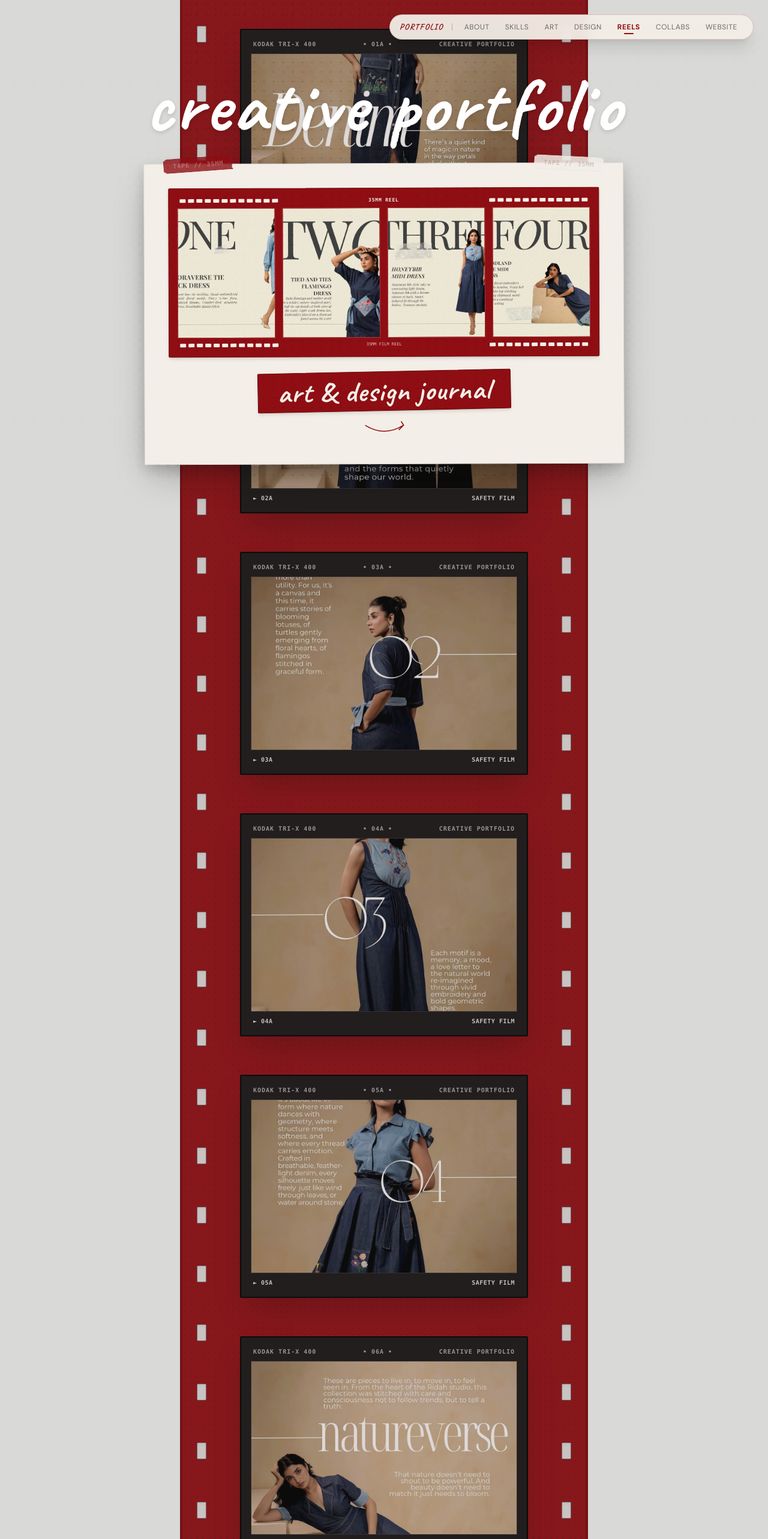
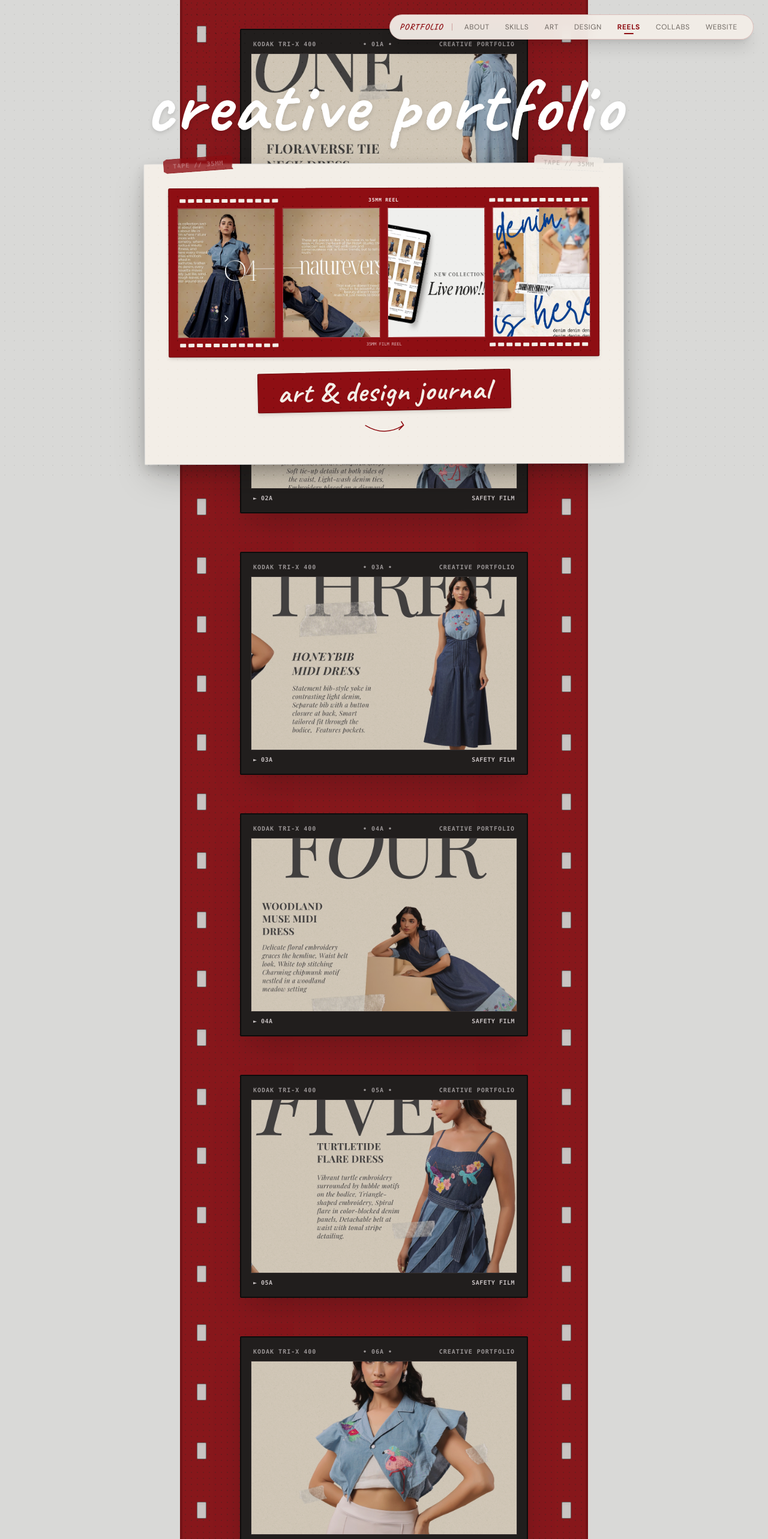
Before and after one commit to Prathamvarma21/snpdigital, a Next.js app: page / in a window 1280 px wide. Shown: the top 2566 px of the page at 60% size. Built offline with nearby package versions, Linux system fonts and the light colour scheme.

Commit message:
Swap images in Hero and FilmStrip sections

```diff
--- a/components/FilmStrip.tsx
+++ b/components/FilmStrip.tsx
@@ -3,12 +3,12 @@
 import Image from 'next/image';
 
 const portraitList = [
-  { src: '/images/“UNFOLDING THIS MOTIF FROM COLLECTION./natureverse-1.jpg', id: '01', caption: 'NATUREVERSE — 01' },
-  { src: '/images/“UNFOLDING THIS MOTIF FROM COLLECTION./natureverse-2.jpg', id: '02', caption: 'NATUREVERSE — 02' },
-  { src: '/images/“UNFOLDING THIS MOTIF FROM COLLECTION./natureverse-3.jpg', id: '03', caption: 'NATUREVERSE — 03' },
-  { src: '/images/“UNFOLDING THIS MOTIF FROM COLLECTION./natureverse-4.jpg', id: '04', caption: 'NATUREVERSE — 04' },
-  { src: '/images/“UNFOLDING THIS MOTIF FROM COLLECTION./natureverse-5.jpg', id: '05', caption: 'NATUREVERSE — 05' },
-  { src: '/images/“UNFOLDING THIS MOTIF FROM COLLECTION./natureverse-6.jpg', id: '06', caption: 'NATUREVERSE — 06' },
+  { src: '/images/“UNFOLDING THIS MOTIF FROM COLLECTION./pick-your-look-1.jpg', id: '01', caption: 'LOOK — 01' },
+  { src: '/images/“UNFOLDING THIS MOTIF FROM COLLECTION./pick-your-look-2.jpg', id: '02', caption: 'LOOK — 02' },
+  { src: '/images/“UNFOLDING THIS MOTIF FROM COLLECTION./pick-your-look-3.jpg', id: '03', caption: 'LOOK — 03' },
+  { src: '/images/“UNFOLDING THIS MOTIF FROM COLLECTION./pick-your-look-4.jpg', id: '04', caption: 'LOOK — 04' },
+  { src: '/images/“UNFOLDING THIS MOTIF FROM COLLECTION./pick-your-look-5.jpg', id: '05', caption: 'LOOK — 05' },
+  { src: '/images/“UNFOLDING THIS MOTIF FROM COLLECTION./pick-your-look-6.jpg', id: '06', caption: 'LOOK — 06' },
 ];
 
 export default function FilmStrip() {
--- a/components/Hero.tsx
+++ b/components/Hero.tsx
@@ -5,10 +5,10 @@ import { motion } from 'framer-motion';
 import Tape from './Tape';
 
 const miniPortraits = [
-  '/images/“UNFOLDING THIS MOTIF FROM COLLECTION./pick-your-look-1.jpg',
-  '/images/“UNFOLDING THIS MOTIF FROM COLLECTION./pick-your-look-2.jpg',
-  '/images/“UNFOLDING THIS MOTIF FROM COLLECTION./pick-your-look-3.jpg',
-  '/images/“UNFOLDING THIS MOTIF FROM COLLECTION./pick-your-look-4.jpg',
+  '/images/“UNFOLDING THIS MOTIF FROM COLLECTION./natureverse-5.jpg',
+  '/images/“UNFOLDING THIS MOTIF FROM COLLECTION./natureverse-6.jpg',
+  '/images/“UNFOLDING THIS MOTIF FROM COLLECTION./natureverse-7.jpg',
+  '/images/“UNFOLDING THIS MOTIF FROM COLLECTION./natureverse-8.jpg',
 ];
 
 export default function Hero() {
```
